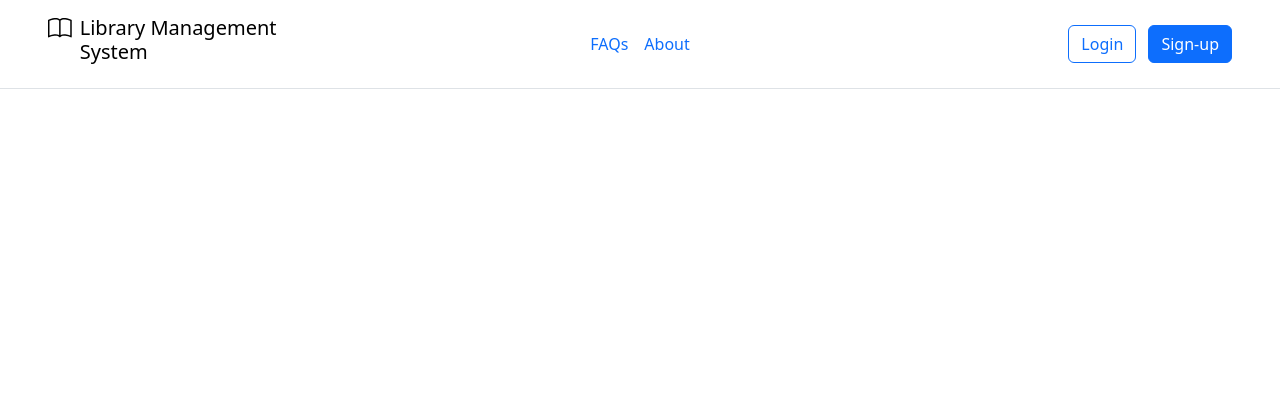
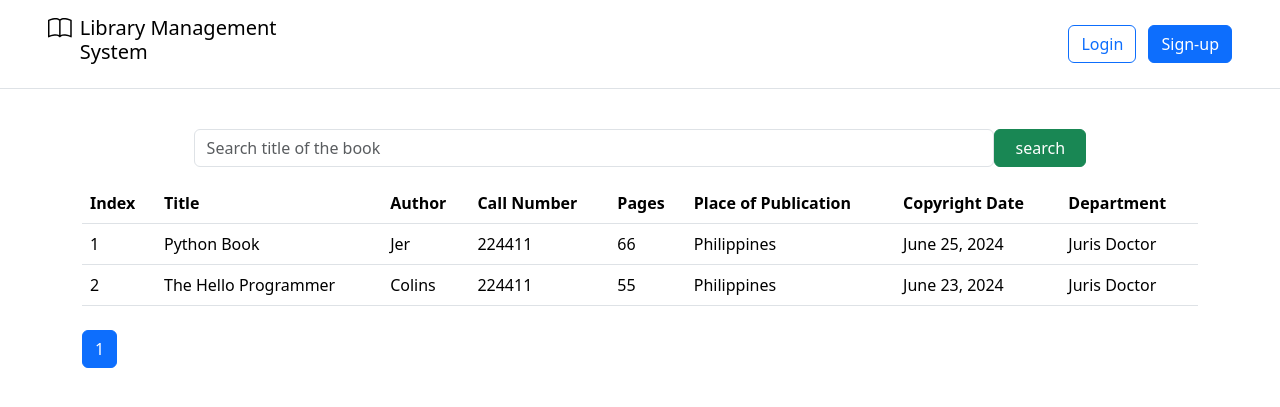
Before and after one commit to jer-hub/library-management-system, a Django app: page / in a window 1280 px wide. Shown: the top 407 px of the page. Run offline with Django 5.2, Linux system fonts and the light colour scheme; data comes from the database, SQL or seed files in the repository; both versions use the stored data as it was after the commit.

Commit message:
added home search

```diff
--- a/management/templates/management/_partials/list_of_users.html
+++ b/management/templates/management/_partials/list_of_users.html
@@ -8,7 +8,8 @@
         hx-target="#user_view"
         hx-vals='{
           "user_id": ""
-        }'>
+        }'
+        hx-push-url="true">
         Add User
       </button>
       <button class="btn btn-danger"
--- a/management/views.py
+++ b/management/views.py
@@ -6,22 +6,23 @@ from django.shortcuts import render, redirect, reverse
 from django.views.generic import TemplateView
 from .models import Book, Department
 from .forms import BookForm, DepartmentForm
-from customuserauth.forms import RegisterForm
+from customuserauth.forms import RegisterForm, UpdateUserForm
 from django.core.paginator import Paginator
+from django.contrib.auth import get_user_model
 from render_block import render_block_to_string
-from django.contrib.auth import get_user_model
 
 # Create your views here.
 
 User = get_user_model()
+
 
 class BookManagementView(RedirectUnauthenticatedUsersMixin, TemplateView):
     template_name = "management/book_management.html"
 
     def get_context_data(self, **kwargs: Any) -> dict[str, Any]:
         model = Book.objects.all()
-        page_number = self.request.GET.get('page')
-        return paginated_context(model, 25, page_number, "books","title")
+        page_number = self.request.GET.get("page")
+        return paginated_context(model, 25, page_number, "books", "title")
 
     @classmethod
     def form_book_view(self, request):
@@ -31,45 +32,46 @@ class BookManagementView(RedirectUnauthenticatedUsersMixin, TemplateView):
         context["button_css"] = "btn btn-success"
         instance = None
         if request.method == "GET":
-            if request.GET['book_id']:
-                instance = Book.objects.get(id=request.GET['book_id'])
-                context['book_id'] = instance.id
+            if request.GET["book_id"]:
+                instance = Book.objects.get(id=request.GET["book_id"])
+                context["book_id"] = instance.id
                 context["bookform"] = BookForm(instance=instance)
                 context["button_name"] = "Update Book"
                 context["button_css"] = "btn btn-info"
 
         if request.method == "POST":
-            if request.POST['book_id']:
-                instance = Book.objects.get(id=request.POST['book_id'])
+            if request.POST["book_id"]:
+                instance = Book.objects.get(id=request.POST["book_id"])
             form = BookForm(request.POST, instance=instance)
             if form.is_valid:
                 form.save()
             return redirect("management:book_management")
-        return render(request, 'management/_partials/add_book_view.html', context)
+        return render(request, "management/_partials/add_book_view.html", context)
 
     @classmethod
     def back_to_book_list(self, request):
-        model = Book.objects.all().order_by('title')
-        page_number = request.GET.get('page')
-        context = paginated_context(model, 25, page_number, "books","title")
-        return render(request, 'management/_partials/list_of_books.html', context)
+        model = Book.objects.all().order_by("title")
+        page_number = request.GET.get("page")
+        context = paginated_context(model, 25, page_number, "books", "title")
+        return render(request, "management/_partials/list_of_books.html", context)
 
     @classmethod
     def delete_book(self, request):
         checkedboxes = request.POST.getlist("box")
         Book.objects.filter(id__in=checkedboxes).delete()
-        model = Book.objects.all().order_by('title')
-        page_number = request.GET.get('page')
-        context = paginated_context(model, 25, page_number, "books","title")
-        return render(request, 'management/_partials/list_of_books.html', context)
+        model = Book.objects.all().order_by("title")
+        page_number = request.GET.get("page")
+        context = paginated_context(model, 25, page_number, "books", "title")
+        return render(request, "management/_partials/list_of_books.html", context)
+
 
 class DepartmentManagementView(RedirectUnauthenticatedUsersMixin, TemplateView):
     template_name = "management/dept_management.html"
 
     def get_context_data(self, **kwargs: Any) -> dict[str, Any]:
         model = Department.objects.all()
-        page_number = self.request.GET.get('page')
-        return paginated_context(model, 25, page_number, "departments","name")
+        page_number = self.request.GET.get("page")
+        return paginated_context(model, 25, page_number, "departments", "name")
 
     @classmethod
     def form_department_view(self, request):
@@ -79,45 +81,46 @@ class DepartmentManagementView(RedirectUnauthenticatedUsersMixin, TemplateView):
         context["button_css"] = "btn btn-success"
         instance = None
         if request.method == "GET":
-            if request.GET['department_id']:
-                instance = Department.objects.get(id=request.GET['department_id'])
-                context['department_id'] = instance.id
+            if request.GET["department_id"]:
+                instance = Department.objects.get(id=request.GET["department_id"])
+                context["department_id"] = instance.id
                 context["departmentform"] = DepartmentForm(instance=instance)
                 context["button_name"] = "Update"
                 context["button_css"] = "btn btn-info"
 
         if request.method == "POST":
-            if request.POST['department_id']:
-                instance = Department.objects.get(id=request.POST['department_id'])
+            if request.POST["department_id"]:
+                instance = Department.objects.get(id=request.POST["department_id"])
             form = DepartmentForm(request.POST, instance=instance)
             if form.is_valid:
                 form.save()
             return redirect("management:department_management")
-        return render(request, 'management/_partials/add_department_view.html', context)
+        return render(request, "management/_partials/add_department_view.html", context)
 
     @classmethod
     def back_to_department_list(self, request):
-        model = Department.objects.all().order_by('name')
-        page_number = request.GET.get('page')
-        context = paginated_context(model, 25, page_number, "departments","name")
-        return render(request, 'management/_partials/list_of_departments.html', context)
+        model = Department.objects.all().order_by("name")
+        page_number = request.GET.get("page")
+        context = paginated_context(model, 25, page_number, "departments", "name")
+        return render(request, "management/_partials/list_of_departments.html", context)
 
     @classmethod
     def delete_department(self, request):
         checkedboxes = request.POST.getlist("box")
         Department.objects.filter(id__in=checkedboxes).delete()
-        model = Department.objects.all().order_by('name')
-        page_number = request.GET.get('page')
-        context = paginated_context(model, 25, page_number, "departments","name")
-        return render(request, 'management/_partials/list_of_departments.html', context)
+        model = Department.objects.all().order_by("name")
+        page_number = request.GET.get("page")
+        context = paginated_context(model, 25, page_number, "departments", "name")
+        return render(request, "management/_partials/list_of_departments.html", context)
+
 
 class UserManagementView(RedirectUnauthenticatedUsersMixin, TemplateView):
     template_name = "management/user_management.html"
 
     def get_context_data(self, **kwargs: Any) -> dict[str, Any]:
         model = User.objects.all()
-        page_number = self.request.GET.get('page')
-        return paginated_context(model, 25, page_number, "users","email")
+        page_number = self.request.GET.get("page")
+        return paginated_context(model, 25, page_number, "users", "email")
 
     @classmethod
     def form_user_view(self, request):
@@ -127,47 +130,51 @@ class UserManagementView(RedirectUnauthenticatedUsersMixin, TemplateView):
         context["button_css"] = "btn btn-success"
         instance = None
         if request.method == "GET":
-            if request.GET['user_id']:
-                instance = User.objects.get(id=request.GET['user_id'])
-                context['user_id'] = instance.id
-                context["userform"] = RegisterForm(instance=instance)
+            if request.GET["user_id"]:
+                instance = User.objects.get(id=request.GET["user_id"])
+                context["user_id"] = instance.id
+                context["userform"] = UpdateUserForm(user=instance, instance=instance)
                 context["button_name"] = "Update"
                 context["button_css"] = "btn btn-info"
 
         if request.method == "POST":
-            if request.POST['user_id']:
-                instance = User.objects.get(id=request.POST['user_id'])
-            form = RegisterForm(request.POST, instance=instance)
-            context["userform"] = form
+            if request.POST["user_id"]:
+                instance = User.objects.get(id=request.POST["user_id"])
+                form = UpdateUserForm(request.POST, user=instance, instance=instance)
+            else:
+                form = RegisterForm(request.POST)
             if form.is_valid():
                 form.save()
                 response = HttpResponse()
-                response['HX-Redirect'] = reverse('management:user_management')
+                response["HX-Redirect"] = reverse("management:user_management")
                 return response
             else:
-                context["userform_errors"] = form.errors
+                context["userform"] = form
+                html = render_block_to_string("management/_partials/add_user_view.html", "userform", context)
+                return HttpResponse(html)
 
-        return render(request, 'management/_partials/add_user_view.html', context)
+        return render(request, "management/_partials/add_user_view.html", context)
 
     @classmethod
     def back_to_user_list(self, request):
-        model = User.objects.all().order_by('email')
-        page_number = request.GET.get('page')
-        context = paginated_context(model, 25, page_number, "users","email")
-        return render(request, 'management/_partials/list_of_users.html', context)
+        model = User.objects.all().order_by("email")
+        page_number = request.GET.get("page")
+        context = paginated_context(model, 25, page_number, "users", "email")
+        return render(request, "management/_partials/list_of_users.html", context)
 
     @classmethod
     def delete_user(self, request):
         checkedboxes = request.POST.getlist("box")
         User.objects.filter(id__in=checkedboxes).delete()
-        model = User.objects.all().order_by('email')
-        page_number = request.GET.get('page')
-        context = paginated_context(model, 25, page_number, "users","email")
-        return render(request, 'management/_partials/list_of_users.html', context)
+        model = User.objects.all().order_by("email")
+        page_number = request.GET.get("page")
+        context = paginated_context(model, 25, page_number, "users", "email")
+        return render(request, "management/_partials/list_of_users.html", context)
 
-def paginated_context(model, page,page_number, context_name, order_by):
-        context = {}
-        obj = model.order_by(order_by)
-        paginator = Paginator(obj, page)
-        context[context_name] = paginator.get_page(page_number)
-        return context
+
+def paginated_context(model, page, page_number, context_name, order_by):
+    context = {}
+    obj = model.order_by(order_by)
+    paginator = Paginator(obj, page)
+    context[context_name] = paginator.get_page(page_number)
+    return context
--- a/project/urls.py
+++ b/project/urls.py
@@ -19,10 +19,12 @@ from django.contrib import admin
 from django.urls import path, include
 from django.views.generic import TemplateView
 
+from project.views import BookListView
+
 urlpatterns = [
     path("admin/", admin.site.urls),
     path("auth/", include("customuserauth.urls")),
     path("management/", include("management.urls")),
-    path("", TemplateView.as_view(template_name="project/home.html"), name="home"),
+    path("", BookListView.as_view(), name="home"),
 
 ]
--- /dev/null
+++ b/project/views.py
@@ -0,0 +1,18 @@
+from turtle import title
+from typing import Any
+from django.views.generic import TemplateView
+from management.models import Book
+from management.views import paginated_context
+
+class BookListView(TemplateView):
+    template_name = "project/home.html"
+
+    def get_context_data(self, **kwargs: Any) -> dict[str, Any]:
+        context = super().get_context_data(**kwargs)
+        model = Book.objects.all().order_by("title")
+        if self.request.GET.get("search_book"):
+            context["query"] = self.request.GET.get("search_book")
+            model = Book.objects.filter(title__contains = self.request.GET.get("search_book"))
+        page_number = self.request.GET.get("page")
+        context = paginated_context(model, 25, page_number, "books", "title")
+        return context
--- a/templates/_partials/navbar.html
+++ b/templates/_partials/navbar.html
@@ -14,10 +14,10 @@
             </a>
         </div>
 
-        <ul class="nav col-12 col-md-auto mb-2 justify-content-center mb-md-0">
+        {% comment %} <ul class="nav col-12 col-md-auto mb-2 justify-content-center mb-md-0">
             <li><a href="#" class="nav-link px-2">FAQs</a></li>
             <li><a href="#" class="nav-link px-2">About</a></li>
-        </ul>
+        </ul> {% endcomment %}
 
         <div class="col-md-3 text-end">
             {% if not request.user.is_authenticated %}
--- a/templates/project/home.html
+++ b/templates/project/home.html
@@ -1,11 +1,81 @@
 {% extends 'base.html' %}
 
-{% block title %} Home {% endblock %}
+{% block title %}
+  Home
+{% endblock %}
 
 {% block header %}
-{% include '_partials/navbar.html' %}
+  {% include '_partials/navbar.html' %}
 {% endblock %}
 
 {% block content %}
+  <div>
+    <div>
+      <form action="{% url 'home' %}" method="get" class="d-flex justify-content-center">
+        <div class="d-flex my-3" style="width: 80%;">
+          <input type="text" name="search_book" id="" class="form-control" placeholder="Search title of the book" />
+          <input type="submit" value="search" class="btn btn-success" style="width: 100px;" />
+        </div>
+      </form>
+    </div>
 
+    <table class="table table-hover table-responsive">
+      <thead>
+        <tr>
+          <th>Index</th>
+          <th>Title</th>
+          <th>Author</th>
+          <th>Call Number</th>
+          <th>Pages</th>
+          <th>Place of Publication</th>
+          <th>Copyright Date</th>
+          <th>Department</th>
+        </tr>
+      </thead>
+      <tbody>
+        {% for book in books %}
+          <tr>
+            <td>{{ forloop.counter }}</td>
+            <td>{{ book.title }}</td>
+            <td>{{ book.author }}</td>
+            <td>{{ book.call_number }}</td>
+            <td>{{ book.pages }}</td>
+            <td>{{ book.place_of_publication }}</td>
+            <td>{{ book.copyright_date }}</td>
+            <td>{{ book.department }}</td>
+          </tr>
+        {% endfor %}
+      </tbody>
+    </table>
+
+    <nav aria-label="Page navigation example" class="mt-4">
+      <ul class="pagination">
+        {% if books.has_previous %}
+          <li class="page-item">
+            <a class="page-link" href="?search={{query}}&page=1" aria-label="First"><span aria-hidden="true">&laquo;&laquo;</span></a>
+          </li>
+          <li class="page-item">
+            <a class="page-link" href="?search={{query}}&page={{ books.previous_page_number }}" aria-label="Previous"><span aria-hidden="true">&laquo;</span></a>
+          </li>
+        {% endif %} {% for num in books.paginator.page_range %}
+          {% if books.number == num %}
+            <li class="page-item active">
+              <a class="page-link" href="?search={{query}}&page={{ num }}">{{ num }}</a>
+            </li>
+          {% else %}
+            <li class="page-item">
+              <a class="page-link" href="?search={{query}}&page={{ num }}">{{ num }}</a>
+            </li>
+          {% endif %}
+        {% endfor %} {% if books.has_next %}
+          <li class="page-item">
+            <a class="page-link" href="?search={{query}}&page={{ books.next_page_number }}" aria-label="Next"><span aria-hidden="true">&raquo;</span></a>
+          </li>
+          <li class="page-item">
+            <a class="page-link" href="?search={{query}}&page={{ books.paginator.num_pages }}" aria-label="Last"><span aria-hidden="true">&raquo;&raquo;</span></a>
+          </li>
+        {% endif %}
+      </ul>
+    </nav>
+  </div>
 {% endblock %}
```
Also changed, not shown: customuserauth/forms.py (+51 -0 lines), management/templates/management/_partials/add_user_view.html (+36 -33 lines), db.sqlite3, 1 other file.
